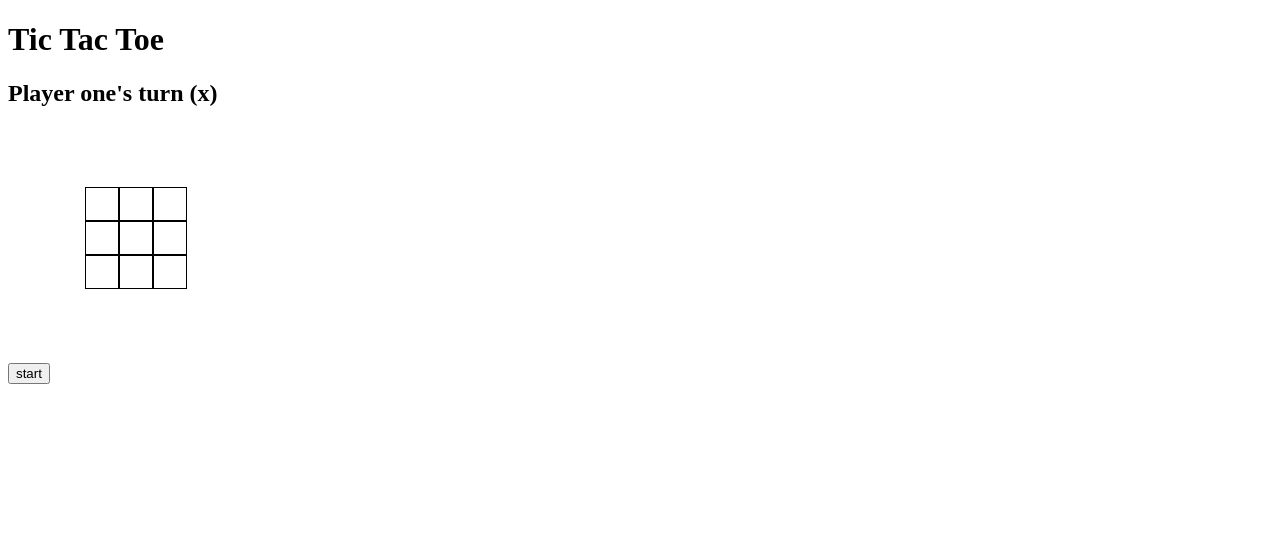
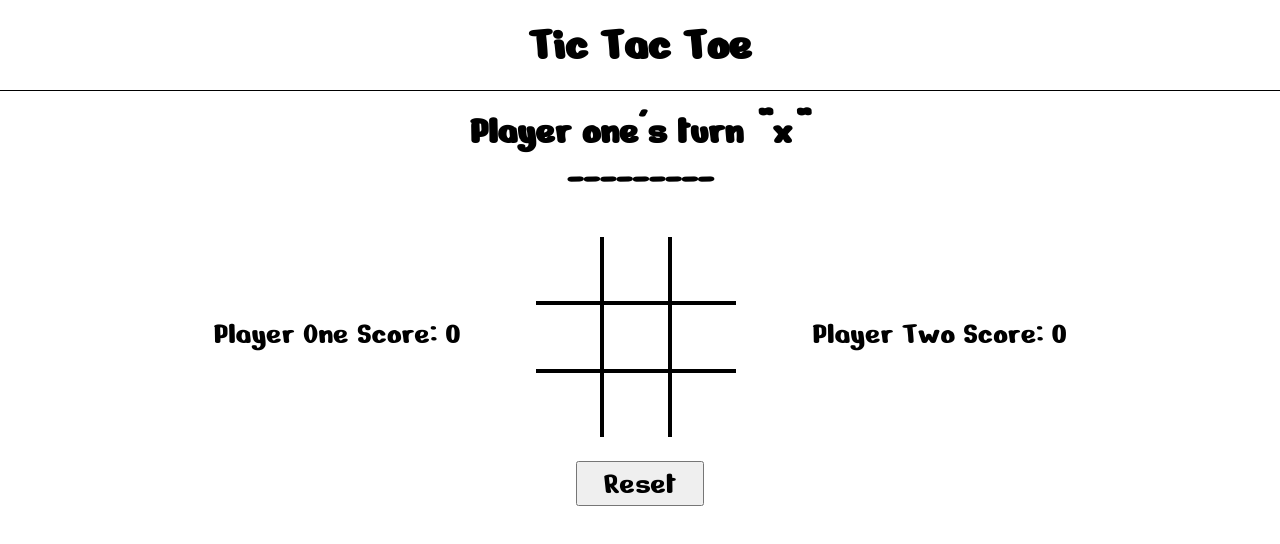
Before and after one commit to byfar94/tic-tac-toe, a plain HTML site: page index.html in a window 1280 px wide. Drawn offline with Linux system fonts and the light colour scheme.

Commit message:
UI update

```diff
--- a/index.html
+++ b/index.html
@@ -6,15 +6,24 @@
     <meta name="viewport" content="width=device-width, initial-scale=1.0">
     <title>Document</title>
     <link rel="stylesheet" href="style.css">
+    <link rel="preconnect" href="https://fonts.googleapis.com">
+    <link rel="preconnect" href="https://fonts.gstatic.com" crossorigin>
+    <link href="https://fonts.googleapis.com/css2?family=Nerko+One&display=swap" rel="stylesheet">
 </head>
 <body>
-    <h1>Tic Tac Toe</h1>
-    <h2 class="player-print"></h2>
-    <h2 class="winner-print"></h2>
-    <div class="gameboard">
-
-    </div>
-    <button class="btn start-btn">start</button>
+    <header>
+        <h1>Tic Tac Toe</h1>
+    </header>
+    <main>
+        <h2 class="player-print"></h2>
+        <h2 class="winner-print"></h2>
+        <section class="board-score-section">
+            <p class="p-score-one"></p>
+            <div class="gameboard"></div>
+            <p class="p-score-two"></p>
+        </section>
+        <button class="btn reset-btn">Reset</button>
+    </main>
 <script src="script.js"></script>
 </body>
 </html>
--- a/script.js
+++ b/script.js
@@ -1,7 +1,9 @@
 const board = document.querySelector(".gameboard");
 const playerPrint = document.querySelector(".player-print");
 const WinnerPrint = document.querySelector(".winner-print");
-const startBtn = document.querySelector('.start-btn');
+const resetBtn = document.querySelector('.reset-btn');
+const ScoreOneText = document.querySelector(".p-score-one");
+const ScoreTwoText = document.querySelector(".p-score-two");
 
 gameSquareArray = [];
 
@@ -16,18 +18,23 @@ function createPlayer(name, score, final){
 }
 
 let playerOne = createPlayer("player1", 0, false);
-let PlayerTwo = createPlayer("player2", 0, false);
+let playerTwo = createPlayer("player2", 0, false);
 
-console.log(playerOne);
-console.log(PlayerTwo);
+function displayScore(){
+ScoreOneText.innerText = `Player One Score: ${playerOne.score}`;
+ScoreTwoText.innerText = `Player Two Score: ${playerTwo.score}`;
 
+}
+
+displayScore();
 
 //main player round function
 function PushRenderSquares(){
     //count of number of x's and o's on board based on object attribute "symbol"
     let xCount = arCount("x");
     let oCount = arCount("o");
-    playerPrint.innerText = "Player one's turn (x)";
+    playerPrint.innerText = `Player one's turn "x"`;
+    WinnerPrint.innerText = "---------";
     //create and render board/ push items to boardGameArray
     for(let i = 0; i < 9; i++){
         let divSquare = document.createElement("div");
@@ -46,7 +53,7 @@ function PushRenderSquares(){
        else if (gameSquareArray[i].symbol == "b"){
         divSquare.innerText = "";
        }
-       //Chaning array item attribute on eventListener
+       //Changing array item attribute on eventListener
 
         divSquare.addEventListener("click", function (){
 
@@ -55,14 +62,14 @@ function PushRenderSquares(){
             gameSquareArray.splice([i], 1, newX);
             board.innerHTML = "";
             PushRenderSquares();
-            playerPrint.innerText = "Player two's turn (o)";
+            playerPrint.innerText = `Player two's turn "o"`;
         }
         else if (gameSquareArray[i].symbol == "b" && xCount > oCount && arCount("b") != 0){
             let newO = createGameSquare("o", i, divSquare)
             gameSquareArray.splice([i], 1, newO);
             board.innerHTML = "";
             PushRenderSquares();
-            playerPrint.innerText = "Player one's turn (x)";
+            playerPrint.innerText = `Player one's turn "x"`;
         }
 
         findWinner();
@@ -86,16 +93,58 @@ function clearBoard(){
             PushRenderSquares();
 }
 
+
+//function to find the winner of each round and add points to the winning player
 function findWinner(){
-    if(gameSquareArray[0].symbol == "x" && gameSquareArray[1].symbol == "x" && gameSquareArray[2].symbol == "x"){
-        WinnerPrint.innerText = "Player 1 wins"
+    if(
+    // player "x"
+    //horizontal rows
+    (gameSquareArray[0].symbol == "x" && gameSquareArray[1].symbol == "x" && gameSquareArray[2].symbol == "x") ||
+    (gameSquareArray[3].symbol == "x" && gameSquareArray[4].symbol == "x" && gameSquareArray[5].symbol == "x") ||
+    (gameSquareArray[6].symbol == "x" && gameSquareArray[7].symbol == "x" && gameSquareArray[8].symbol == "x") ||
+    //vertical rows
+    (gameSquareArray[0].symbol == "x" && gameSquareArray[3].symbol == "x" && gameSquareArray[6].symbol == "x") ||
+    (gameSquareArray[1].symbol == "x" && gameSquareArray[4].symbol == "x" && gameSquareArray[7].symbol == "x") ||
+    (gameSquareArray[2].symbol == "x" && gameSquareArray[5].symbol == "x" && gameSquareArray[8].symbol == "x") ||
+    //diagonal
+    (gameSquareArray[0].symbol == "x" && gameSquareArray[4].symbol == "x" && gameSquareArray[8].symbol == "x") ||
+    (gameSquareArray[2].symbol == "x" && gameSquareArray[4].symbol == "x" && gameSquareArray[6].symbol == "x")
+    ){
         playerOne.score++;
         clearBoard();
-        console.log(playerOne.score);
+        WinnerPrint.innerText = "Player 1 wins"
+        displayScore();
+    }
+
+    else if(
+    // player "o"
+    //horizontal rows
+    (gameSquareArray[0].symbol == "o" && gameSquareArray[1].symbol == "o" && gameSquareArray[2].symbol == "o") ||
+    (gameSquareArray[3].symbol == "o" && gameSquareArray[4].symbol == "o" && gameSquareArray[5].symbol == "o") ||
+    (gameSquareArray[6].symbol == "o" && gameSquareArray[7].symbol == "o" && gameSquareArray[8].symbol == "o") ||
+    //vertical rows
+    (gameSquareArray[0].symbol == "o" && gameSquareArray[3].symbol == "o" && gameSquareArray[6].symbol == "o") ||
+    (gameSquareArray[1].symbol == "o" && gameSquareArray[4].symbol == "o" && gameSquareArray[7].symbol == "o") ||
+    (gameSquareArray[2].symbol == "o" && gameSquareArray[5].symbol == "o" && gameSquareArray[8].symbol == "o") ||
+    //diagonal
+    (gameSquareArray[0].symbol == "o" && gameSquareArray[4].symbol == "o" && gameSquareArray[8].symbol == "o") ||
+    (gameSquareArray[2].symbol == "o" && gameSquareArray[4].symbol == "o" && gameSquareArray[6].symbol == "o")
+    ){
+    playerTwo.score++;
+    clearBoard();
+    WinnerPrint.innerText = "Player 2 wins"
+    displayScore();
     }
 
 }
 
-console.log(arCount("b"));
+//reset button
 
-console.log(gameSquareArray);
+function resetGame(){
+    clearBoard();
+    playerOne.score = 0;
+    playerTwo.score = 0;
+    displayScore();
+}
+
+resetBtn.addEventListener("click", resetGame);
--- a/style.css
+++ b/style.css
@@ -1,15 +1,93 @@
+html, body{
+    margin: 0;
+    padding: 0;
+    font-family: 'Nerko One', cursive;
+}
+
+h1{
+    font-size: 3rem;
+    margin: 1rem;
+    padding: 0;
+}
+
+h2{
+    font-size: 2.5rem;
+    margin: 0;
+    padding: 0;
+}
+
+p{
+    font-size: 2rem;
+    margin: 0;
+    padding: 0;
+}
+
+header{
+    display: flex;
+    justify-content: center;
+    align-items: center;
+    border-bottom: 1px black solid;
+}
+
+.player-print{
+    margin-top: 1rem;
+}
+
+main{
+    display: flex;
+    flex-direction: column;
+    align-items: center;
+}
+
+.board-score-section{
+    display: flex;
+    justify-content: space-evenly;
+    align-items: center;
+}
+
 .gameboard{
     display: grid;
     grid-template-columns: repeat(3, 1fr);
     justify-content: center;
     align-items: center;
-    height: 6rem;
-    width: 6rem;
-    margin: 5rem;
+    height: 12rem;
+    width: 12rem;
+    margin: 2rem 5rem;
 }
 
 .square{
-    border: 1px black solid;
-    height: 2rem;
-    width: 2rem;
+    border: 2px black solid;
+    height: 4rem;
+    width: 4rem;
+    display: flex;
+    justify-content: center;
+    align-items: center;
+    font-size: 5rem;
 }
+
+.square:hover{
+    background-color: #D3D3D380;
+    cursor: pointer;
+}
+
+.square:nth-child(1),.square:nth-child(2),.square:nth-child(3) {
+    border-top: none;
+}
+
+.square:nth-child(1),.square:nth-child(4),.square:nth-child(7) {
+    border-left: none;
+}
+
+.square:nth-child(7),.square:nth-child(8),.square:nth-child(9) {
+    border-bottom: none;
+}
+
+.square:nth-child(3),.square:nth-child(6),.square:nth-child(9) {
+    border-right: none;
+}
+
+.btn{
+    font: inherit;
+    min-width: 10%;
+    font-size: 2rem;
+}
```
